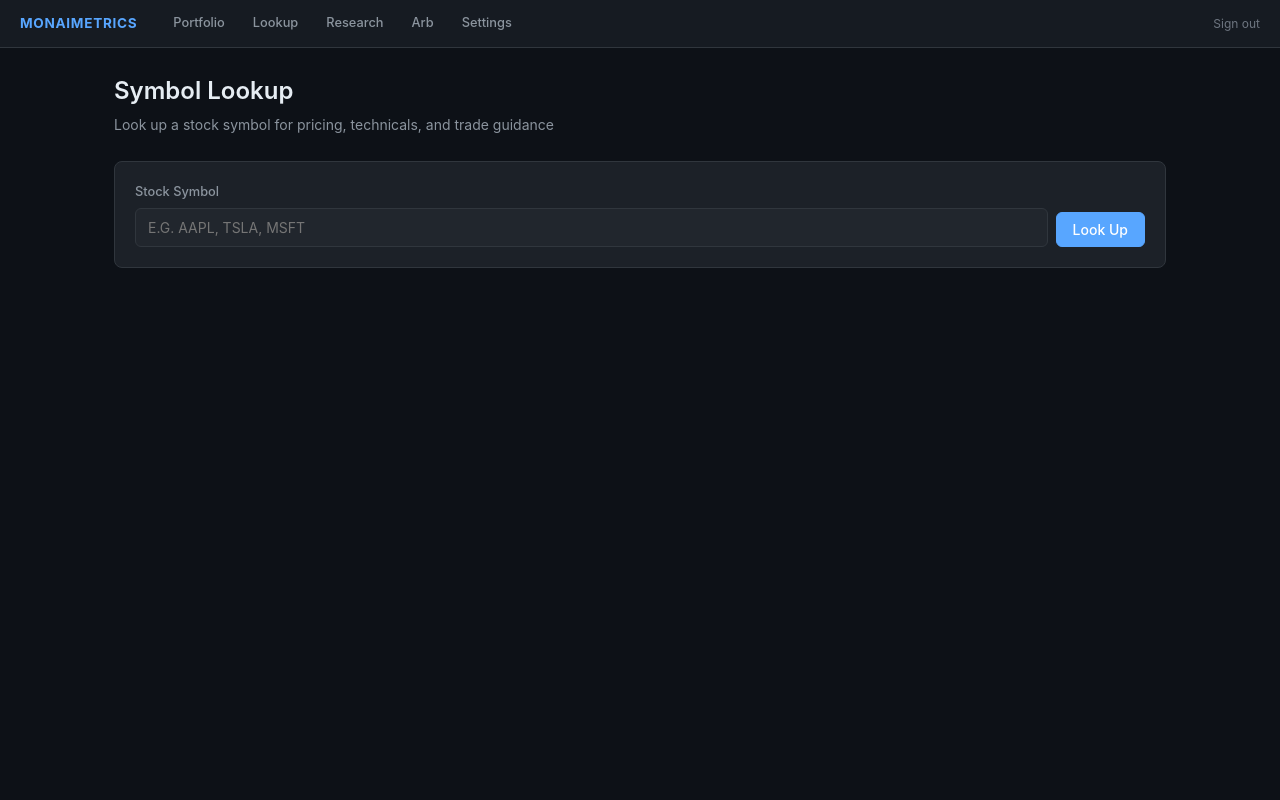
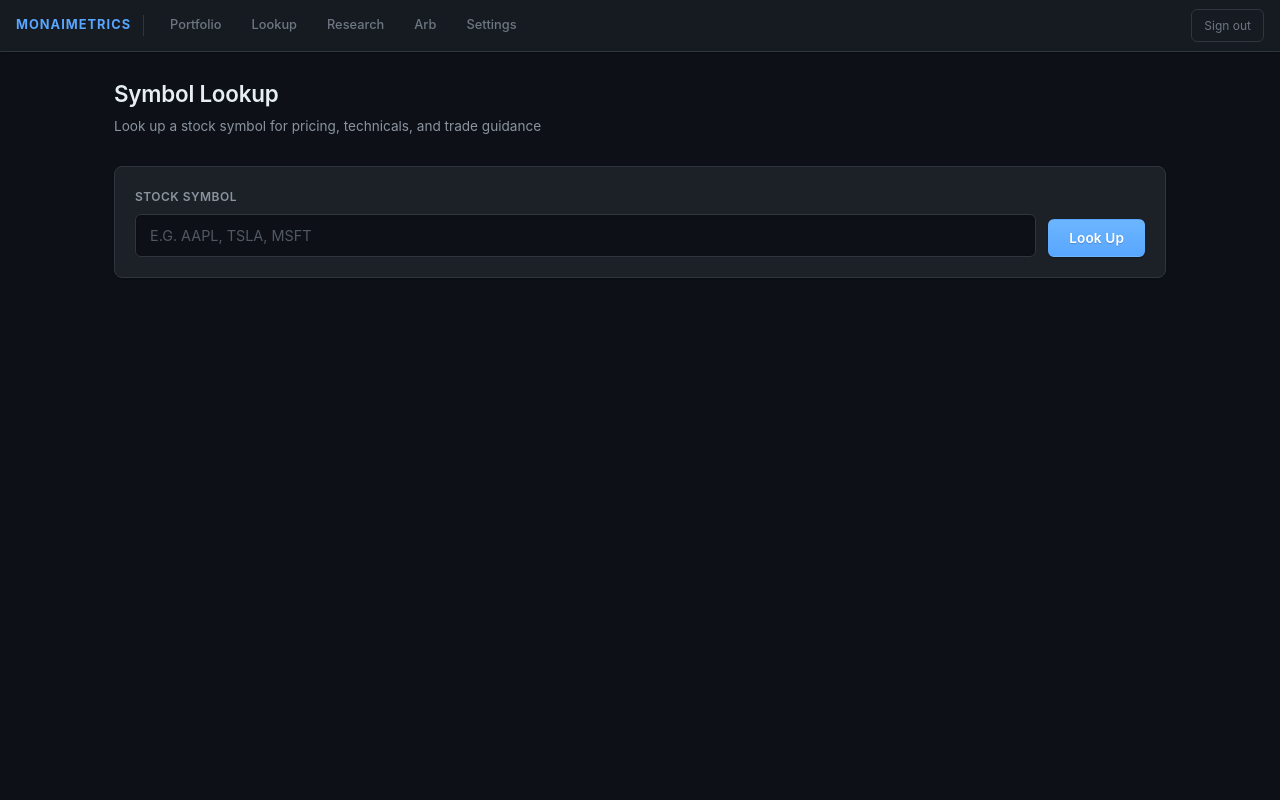
Before and after one commit to agsheves/monaimetrics, a Django app: template web/templates/dashboard/lookup.html in a window 1280 px wide. Run offline with Django 5.2, Linux system fonts and the light colour scheme; the template is opened without the code that fills it, so the values that code supplies are empty.

Commit message:
Update website appearance and user interface controls
Refactor CSS for a modern dark theme with improved navigation, buttons, inputs, and form elements, including cache-busting for static assets.

Replit-Commit-Author: Agent
Replit-Commit-Session-Id: f225537b-fb7d-4216-b00c-55b37c600889
Replit-Commit-Checkpoint-Type: full_checkpoint
Replit-Commit-Event-Id: a95df31f-aeeb-4a7c-b18d-a6f703f68a70
Replit-Commit-Screenshot-Url: https://storage.googleapis.com/screenshot-production-us-central1/13e667a4-e90f-4a46-bafe-d1058a602ff5/f225537b-fb7d-4216-b00c-55b37c600889/ORq0ZRZ
Replit-Helium-Checkpoint-Created: true

```diff
--- a/web/static/css/style.css
+++ b/web/static/css/style.css
@@ -3,17 +3,27 @@
     --bg-secondary: #161b22;
     --bg-tertiary: #21262d;
     --bg-card: #1c2128;
+    --bg-hover: #292e36;
     --border: #30363d;
+    --border-focus: #58a6ff;
     --text-primary: #e6edf3;
     --text-secondary: #8b949e;
     --text-muted: #6e7681;
     --accent: #58a6ff;
     --accent-hover: #79c0ff;
+    --accent-subtle: rgba(88, 166, 255, 0.1);
     --green: #3fb950;
     --red: #f85149;
     --yellow: #d29922;
     --orange: #db6d28;
     --purple: #bc8cff;
+    --shadow-sm: 0 1px 2px rgba(0, 0, 0, 0.3);
+    --shadow-md: 0 4px 12px rgba(0, 0, 0, 0.4);
+    --shadow-lg: 0 8px 24px rgba(0, 0, 0, 0.5);
+    --radius-sm: 6px;
+    --radius-md: 8px;
+    --radius-lg: 12px;
+    --transition: 0.15s ease;
 }
 
 * { margin: 0; padding: 0; box-sizing: border-box; }
@@ -24,9 +34,10 @@ body {
     color: var(--text-primary);
     line-height: 1.6;
     min-height: 100vh;
+    -webkit-font-smoothing: antialiased;
 }
 
-a { color: var(--accent); text-decoration: none; }
+a { color: var(--accent); text-decoration: none; transition: color var(--transition); }
 a:hover { color: var(--accent-hover); }
 
 .layout {
@@ -35,43 +46,50 @@ a:hover { color: var(--accent-hover); }
     min-height: 100vh;
 }
 
+/* ---- Topbar ---- */
 .topbar {
     display: flex;
     align-items: center;
-    gap: 1rem;
+    gap: 0.5rem;
     background: var(--bg-secondary);
     border-bottom: 1px solid var(--border);
-    padding: 0 1.25rem;
-    height: 48px;
+    padding: 0 1rem;
+    height: 52px;
     position: sticky;
     top: 0;
     z-index: 100;
+    box-shadow: var(--shadow-sm);
 }
 
 .topbar-brand {
-    font-size: 0.85rem;
+    font-size: 0.8rem;
     font-weight: 700;
-    letter-spacing: 0.05em;
+    letter-spacing: 0.08em;
     color: var(--accent);
     white-space: nowrap;
-    margin-right: 0.5rem;
+    padding-right: 0.75rem;
+    border-right: 1px solid var(--border);
+    margin-right: 0.25rem;
 }
 
 .topbar-nav {
     display: flex;
-    gap: 0.25rem;
+    gap: 2px;
     flex: 1;
     overflow-x: auto;
+    scrollbar-width: none;
 }
+.topbar-nav::-webkit-scrollbar { display: none; }
 
 .topbar-nav a {
-    padding: 0.375rem 0.75rem;
-    color: var(--text-secondary);
+    padding: 0.5rem 0.875rem;
+    color: var(--text-muted);
     font-size: 0.8rem;
     font-weight: 500;
-    border-radius: 4px;
-    transition: all 0.15s;
+    border-radius: var(--radius-sm);
+    transition: all var(--transition);
     white-space: nowrap;
+    position: relative;
 }
 
 .topbar-nav a:hover {
@@ -81,15 +99,26 @@ a:hover { color: var(--accent-hover); }
 
 .topbar-nav a.active {
     color: var(--accent);
-    background: rgba(88, 166, 255, 0.12);
+    background: var(--accent-subtle);
+    font-weight: 600;
 }
 
 .topbar-logout {
     color: var(--text-muted);
     font-size: 0.75rem;
     white-space: nowrap;
+    padding: 0.375rem 0.75rem;
+    border: 1px solid var(--border);
+    border-radius: var(--radius-sm);
+    transition: all var(--transition);
+}
+.topbar-logout:hover {
+    color: var(--red);
+    border-color: var(--red);
+    background: rgba(248, 81, 73, 0.08);
 }
 
+/* ---- Main Content ---- */
 .main-content {
     flex: 1;
     padding: 1.5rem;
@@ -99,33 +128,36 @@ a:hover { color: var(--accent-hover); }
 }
 
 .page-header {
-    margin-bottom: 1.5rem;
+    margin-bottom: 1.75rem;
 }
 
 .page-header h1 {
-    font-size: 1.5rem;
+    font-size: 1.4rem;
     font-weight: 600;
+    letter-spacing: -0.01em;
 }
 
 .page-header p {
     color: var(--text-secondary);
-    font-size: 0.875rem;
+    font-size: 0.85rem;
     margin-top: 0.25rem;
 }
 
+/* ---- Cards ---- */
 .card {
     background: var(--bg-card);
     border: 1px solid var(--border);
-    border-radius: 8px;
+    border-radius: var(--radius-md);
     padding: 1.25rem;
     margin-bottom: 1rem;
+    box-shadow: var(--shadow-sm);
 }
 
 .card-title {
-    font-size: 0.8rem;
+    font-size: 0.7rem;
     font-weight: 600;
     text-transform: uppercase;
-    letter-spacing: 0.05em;
+    letter-spacing: 0.08em;
     color: var(--text-muted);
     margin-bottom: 0.75rem;
 }
@@ -189,18 +225,21 @@ td {
     border-bottom: 1px solid var(--border);
 }
 
-tr:hover { background: var(--bg-tertiary); }
+tr:hover { background: var(--bg-hover); }
 
+/* ---- Form Controls ---- */
 .form-group {
-    margin-bottom: 1rem;
+    margin-bottom: 1.25rem;
 }
 
 .form-group label {
     display: block;
-    font-size: 0.8rem;
-    font-weight: 500;
+    font-size: 0.75rem;
+    font-weight: 600;
     color: var(--text-secondary);
-    margin-bottom: 0.375rem;
+    margin-bottom: 0.5rem;
+    text-transform: uppercase;
+    letter-spacing: 0.04em;
 }
 
 input[type="text"],
@@ -208,44 +247,73 @@ input[type="password"],
 textarea,
 select {
     width: 100%;
-    padding: 0.625rem 0.75rem;
-    background: var(--bg-tertiary);
+    padding: 0.75rem 0.875rem;
+    background: var(--bg-primary);
     border: 1px solid var(--border);
-    border-radius: 6px;
+    border-radius: var(--radius-sm);
     color: var(--text-primary);
-    font-size: 0.875rem;
+    font-size: 0.9rem;
     font-family: inherit;
+    transition: border-color var(--transition), box-shadow var(--transition);
+    box-shadow: inset 0 1px 2px rgba(0, 0, 0, 0.2);
 }
 
-input:focus, select:focus, textarea:focus {
+input[type="text"]:hover,
+input[type="password"]:hover,
+textarea:hover,
+select:hover {
+    border-color: var(--text-muted);
+}
+
+input[type="text"]:focus,
+input[type="password"]:focus,
+textarea:focus,
+select:focus {
     outline: none;
     border-color: var(--accent);
+    box-shadow: 0 0 0 3px var(--accent-subtle), inset 0 1px 2px rgba(0, 0, 0, 0.2);
 }
 
-textarea { resize: vertical; min-height: 80px; }
+input::placeholder,
+textarea::placeholder {
+    color: var(--text-muted);
+    opacity: 0.7;
+}
 
+textarea { resize: vertical; min-height: 100px; }
+
+/* ---- Buttons ---- */
 .btn {
-    display: inline-block;
-    padding: 0.5rem 1rem;
-    font-size: 0.875rem;
-    font-weight: 500;
+    display: inline-flex;
+    align-items: center;
+    justify-content: center;
+    gap: 0.5rem;
+    padding: 0.625rem 1.25rem;
+    font-size: 0.85rem;
+    font-weight: 600;
     border: 1px solid var(--border);
-    border-radius: 6px;
+    border-radius: var(--radius-sm);
     cursor: pointer;
-    transition: all 0.15s;
+    transition: all var(--transition);
     font-family: inherit;
     text-align: center;
+    box-shadow: var(--shadow-sm);
+    letter-spacing: 0.01em;
 }
 
+.btn:active { transform: translateY(1px); box-shadow: none; }
+
 .btn-primary {
-    background: var(--accent);
+    background: linear-gradient(180deg, #6cb6ff 0%, var(--accent) 100%);
     color: #fff;
-    border-color: var(--accent);
+    border-color: transparent;
+    text-shadow: 0 1px 1px rgba(0, 0, 0, 0.2);
 }
 
 .btn-primary:hover {
-    background: var(--accent-hover);
-    border-color: var(--accent-hover);
+    background: linear-gradient(180deg, var(--accent-hover) 0%, #4a9cf5 100%);
+    color: #fff;
+    box-shadow: var(--shadow-md);
 }
 
 .btn-secondary {
@@ -389,38 +484,61 @@ textarea { resize: vertical; min-height: 80px; }
 
 .signal-reasons li:last-child { border-bottom: none; }
 
+/* ---- Inline Form ---- */
 .inline-form {
     display: flex;
-    gap: 0.5rem;
+    gap: 0.75rem;
     align-items: flex-end;
 }
 
 .inline-form .form-group { flex: 1; margin-bottom: 0; }
 
+/* ---- Radio / Selector Group ---- */
 .radio-group {
     display: flex;
-    gap: 0.75rem;
-    margin-top: 0.375rem;
+    gap: 0.5rem;
+    margin-top: 0.5rem;
 }
 
 .radio-option {
-    display: flex;
-    align-items: center;
-    gap: 0.375rem;
+    flex: 1;
 }
 
 .radio-option input[type="radio"] {
-    width: auto;
-    accent-color: var(--accent);
+    position: absolute;
+    opacity: 0;
+    width: 0;
+    height: 0;
 }
 
 .radio-option label {
-    font-size: 0.875rem;
-    color: var(--text-primary);
-    margin-bottom: 0;
+    display: block;
+    padding: 0.625rem 1rem;
+    font-size: 0.85rem;
+    font-weight: 500;
+    color: var(--text-secondary);
+    text-align: center;
+    background: var(--bg-primary);
+    border: 1px solid var(--border);
+    border-radius: var(--radius-sm);
     cursor: pointer;
+    transition: all var(--transition);
 }
 
+.radio-option label:hover {
+    border-color: var(--text-muted);
+    color: var(--text-primary);
+}
+
+.radio-option input[type="radio"]:checked + label {
+    background: var(--accent-subtle);
+    border-color: var(--accent);
+    color: var(--accent);
+    font-weight: 600;
+    box-shadow: 0 0 0 1px var(--accent);
+}
+
+/* ---- Misc ---- */
 .section-divider {
     border: none;
     border-top: 1px solid var(--border);
--- a/web/templates/dashboard/base.html
+++ b/web/templates/dashboard/base.html
@@ -5,7 +5,7 @@
     <meta charset="UTF-8">
     <meta name="viewport" content="width=device-width, initial-scale=1.0">
     <title>{% block title %}Monaimetrics{% endblock %}</title>
-    <link rel="stylesheet" href="{% static 'css/style.css' %}">
+    <link rel="stylesheet" href="{% static 'css/style.css' %}?v=2">
 </head>
 <body>
     <div class="layout">
--- a/web/templates/dashboard/settings.html
+++ b/web/templates/dashboard/settings.html
@@ -19,8 +19,7 @@
                        value="{{ p }}" {% if p == profile %}checked{% endif %}
                        onchange="this.form.submit()">
                 <label for="profile_{{ p }}">{{ p|title }}</label>
-            </div>
-            {% endfor %}
+            </div>{% endfor %}
         </div>
     </form>
 </div>
```
Also changed, not shown: other parts of web/static/css/style.css (+80 -45 lines), web/templates/dashboard/login.html (+8 -8 lines), README.md, 2 other files.
